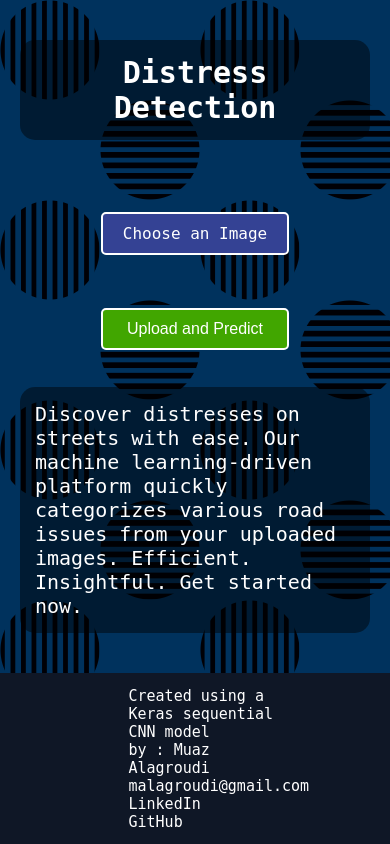
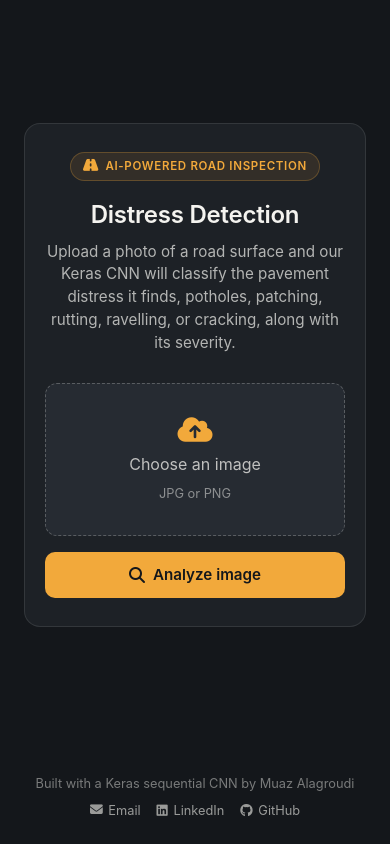
Before and after one commit to Muaz-Alagroudi/Distress, a Flask app: page / in a window 390 px wide. Run offline with Flask 3, Linux system fonts and the light colour scheme.

Commit message:
Restyle site from scratch with the Glyph design system
Rewrites templates/static from scratch: flat/minimal dark UI, CSS custom
property tokens (_variables.scss aliases into main.scss), mobile-first
layout, FontAwesome icons instead of plain text, and a color-coded
severity badge on the result page derived from the existing predicted
class string. Core functionality is unchanged: same /predict form flow,
same backend.py routes and model.

Removes the unused static/styles/results.css. Adds an npm-based SCSS
build (compiled main.css is committed, so the VPS doesn't need Node to
serve the site). Documented in DESIGN.md; README/DEPLOY updated to match.

```diff
--- /dev/null
+++ b/static/js/main.js
@@ -0,0 +1,14 @@
+const fileInput = document.getElementById('file-upload');
+const dropzoneLabel = document.getElementById('dropzone-label');
+const dropzoneText = document.getElementById('dropzone-text');
+const dropzoneHint = document.getElementById('dropzone-hint');
+
+if (fileInput) {
+    fileInput.addEventListener('change', () => {
+        const file = fileInput.files[0];
+        if (!file) return;
+        dropzoneLabel.classList.add('has-file');
+        dropzoneText.textContent = file.name;
+        dropzoneHint.textContent = 'Ready to analyze';
+    });
+}
--- /dev/null
+++ b/static/styles/_variables.scss
@@ -0,0 +1,38 @@
+// ─── Colors ──────────────────────────────────────────────────────────────────
+// Canonical hex values live in main.scss (:root custom properties). These are
+// short Sass aliases for use here, plus "-rgb" companions for rgba() calls: a
+// CSS custom property can't be passed directly as rgba()'s color argument, so
+// opacity variants need the raw channel numbers instead.
+$amber:      var(--color-primary);
+$amber-rgb:  var(--color-primary-rgb);
+$amber-tint: var(--color-primary-hover);
+
+$asphalt:     var(--color-bg);
+$asphalt-rgb: var(--color-bg-rgb);
+$surface:     var(--color-surface);
+$surface-raised: var(--color-surface-raised);
+
+$offwhite:     var(--color-text);
+$offwhite-rgb: var(--color-text-rgb);
+
+$success: var(--color-success);
+$warning: var(--color-warning);
+$danger:  var(--color-danger);
+
+// Hairlines on the dark background
+$line: rgba($offwhite-rgb, 0.1);
+
+// ─── Typography ────────────────────────────────────────────────────────────────
+$fw-display: 600;
+$fw-body:    400;
+$font-sans: 'Inter', system-ui, -apple-system, sans-serif;
+
+// ─── Spacing ─────────────────────────────────────────────────────────────────
+$card-radius: 16px;
+
+// ─── Breakpoints ─────────────────────────────────────────────────────────────
+$bp-sm: 480px;
+$bp-md: 768px;
+
+// ─── Transitions ─────────────────────────────────────────────────────────────
+$transition: 0.2s ease;
--- /dev/null
+++ b/static/styles/main.scss
@@ -0,0 +1,282 @@
+@use 'variables' as *;
+
+// ─── Design tokens ──────────────────────────────────────────────────────────────
+// Single source of truth: every rule below reads colors through a CSS custom
+// property rather than a hardcoded hex value (see _variables.scss for the
+// short $amber / $asphalt / etc. aliases used throughout this file).
+:root {
+  --color-primary: #F2A93B;          // road-marking amber: CTAs, links, focus
+  --color-primary-rgb: 242, 169, 59;
+  --color-primary-hover: #F7C270;    // lighter tint for hover states
+
+  --color-bg: #14171B;               // asphalt: page background
+  --color-bg-rgb: 20, 23, 27;
+  --color-surface: #1D2126;          // card background
+  --color-surface-raised: #262B32;   // dropzone / raised panels
+
+  --color-text: #F4F3EF;             // off-white primary text
+  --color-text-rgb: 244, 243, 239;
+
+  --color-success: #4ADE80;          // low severity
+  --color-warning: #FBBF24;          // medium severity
+  --color-danger: #F87171;           // high severity
+}
+
+// ─── Reset ───────────────────────────────────────────────────────────────────
+*, *::before, *::after {
+  box-sizing: border-box;
+}
+
+body {
+  margin: 0;
+  min-height: 100vh;
+  display: flex;
+  flex-direction: column;
+  background: $asphalt;
+  color: $offwhite;
+  font-family: $font-sans;
+  line-height: 1.5;
+}
+
+img {
+  max-width: 100%;
+  display: block;
+}
+
+a {
+  color: $amber;
+  text-decoration: none;
+  transition: color $transition;
+
+  &:hover {
+    color: $amber-tint;
+  }
+}
+
+// ─── Layout shell ────────────────────────────────────────────────────────────
+main {
+  flex: 1;
+  display: flex;
+  align-items: center;
+  justify-content: center;
+  padding: 3rem 1.5rem;
+}
+
+.card {
+  width: 100%;
+  max-width: 480px;
+  background: $surface;
+  border: 1px solid $line;
+  border-radius: $card-radius;
+  padding: 2.5rem;
+  text-align: center;
+
+  @media (max-width: $bp-sm) {
+    padding: 1.75rem 1.25rem;
+  }
+}
+
+.badge {
+  display: inline-flex;
+  align-items: center;
+  gap: 0.4rem;
+  padding: 0.3rem 0.75rem;
+  border-radius: 999px;
+  background: rgba($amber-rgb, 0.1);
+  border: 1px solid rgba($amber-rgb, 0.25);
+  color: $amber;
+  font-size: 0.72rem;
+  font-weight: $fw-display;
+  letter-spacing: 0.06em;
+  text-transform: uppercase;
+
+  i {
+    font-size: 0.85rem;
+  }
+}
+
+h1 {
+  margin: 1rem 0 0.5rem;
+  font-size: clamp(1.5rem, 5vw, 1.85rem);
+  font-weight: $fw-display;
+  letter-spacing: -0.01em;
+
+  &.title--sub {
+    margin-bottom: 0.75rem;
+  }
+}
+
+.intro {
+  margin: 0 0 1.75rem;
+  color: rgba($offwhite-rgb, 0.7);
+  font-size: 0.95rem;
+}
+
+// ─── Upload form ─────────────────────────────────────────────────────────────
+form {
+  display: flex;
+  flex-direction: column;
+  gap: 1rem;
+}
+
+.dropzone {
+  display: none;
+}
+
+.dropzone-label {
+  display: flex;
+  flex-direction: column;
+  align-items: center;
+  gap: 0.5rem;
+  padding: 2rem 1rem;
+  border: 1.5px dashed rgba($offwhite-rgb, 0.25);
+  border-radius: 12px;
+  background: $surface-raised;
+  color: rgba($offwhite-rgb, 0.75);
+  cursor: pointer;
+  transition: border-color $transition, color $transition;
+
+  i {
+    font-size: 1.75rem;
+    color: $amber;
+  }
+
+  &:hover,
+  &.has-file {
+    border-color: $amber;
+    color: $offwhite;
+  }
+}
+
+.dropzone-hint {
+  font-size: 0.8rem;
+  color: rgba($offwhite-rgb, 0.5);
+}
+
+// ─── Buttons ─────────────────────────────────────────────────────────────────
+.btn {
+  display: inline-flex;
+  align-items: center;
+  justify-content: center;
+  gap: 0.5rem;
+  padding: 0.85rem 1.5rem;
+  border: none;
+  border-radius: 10px;
+  font-family: inherit;
+  font-size: 0.95rem;
+  font-weight: $fw-display;
+  cursor: pointer;
+  transition: background $transition, transform $transition;
+
+  i {
+    font-size: 1rem;
+  }
+
+  &:focus-visible {
+    outline: 2px solid $amber;
+    outline-offset: 2px;
+  }
+}
+
+.btn--primary {
+  background: $amber;
+  color: $asphalt;
+
+  &:hover {
+    background: $amber-tint;
+  }
+
+  &:active {
+    transform: scale(0.98);
+  }
+}
+
+.btn--ghost {
+  background: transparent;
+  border: 1px solid rgba($offwhite-rgb, 0.25);
+  color: $offwhite;
+
+  &:hover {
+    border-color: $amber;
+    color: $amber;
+  }
+}
+
+// ─── Result page ─────────────────────────────────────────────────────────────
+.result-image {
+  border-radius: 10px;
+  border: 1px solid $line;
+  margin-bottom: 1.5rem;
+  max-height: 280px;
+  width: 100%;
+  object-fit: cover;
+}
+
+.severity {
+  display: inline-flex;
+  align-items: center;
+  gap: 0.4rem;
+  padding: 0.3rem 0.8rem;
+  border-radius: 999px;
+  font-size: 0.75rem;
+  font-weight: $fw-display;
+  text-transform: uppercase;
+  letter-spacing: 0.04em;
+  margin-bottom: 0.75rem;
+
+  &::before {
+    content: '';
+    width: 0.5rem;
+    height: 0.5rem;
+    border-radius: 50%;
+    background: currentColor;
+  }
+
+  &--low {
+    background: rgba($success, 0.12);
+    color: $success;
+  }
+
+  &--medium {
+    background: rgba($warning, 0.12);
+    color: $warning;
+  }
+
+  &--high {
+    background: rgba($danger, 0.12);
+    color: $danger;
+  }
+}
+
+.result-class {
+  margin: 0 0 1.75rem;
+  font-size: 1.1rem;
+  font-weight: $fw-display;
+}
+
+// ─── Footer ──────────────────────────────────────────────────────────────────
+footer {
+  padding: 1.5rem;
+  text-align: center;
+  font-size: 0.8rem;
+  color: rgba($offwhite-rgb, 0.45);
+}
+
+.footer-links {
+  display: flex;
+  align-items: center;
+  justify-content: center;
+  gap: 1rem;
+  margin-top: 0.5rem;
+
+  a {
+    display: inline-flex;
+    align-items: center;
+    gap: 0.35rem;
+    color: rgba($offwhite-rgb, 0.6);
+
+    &:hover {
+      color: $amber;
+    }
+  }
+}
--- a/templates/index.html
+++ b/templates/index.html
@@ -3,36 +3,42 @@
 <head>
     <meta charset="UTF-8">
     <meta name="viewport" content="width=device-width, initial-scale=1.0">
-    <title>Asphalt</title>
-    <link rel="stylesheet" href="{{ url_for('static',filename='styles/main.css') }}">
+    <title>Distress Detection</title>
+    <link rel="stylesheet" href="https://cdnjs.cloudflare.com/ajax/libs/font-awesome/6.5.2/css/all.min.css">
+    <link rel="stylesheet" href="{{ url_for('static', filename='styles/main.css') }}">
 </head>
 <body>
-<header>
-    <h1 class="header">Distress Detection</h1>
-    <form action="{{ url_for('predict') }}" method="post" enctype="multipart/form-data">
+<main>
+    <div class="card">
+        <span class="badge"><i class="fa-solid fa-road"></i> AI-powered road inspection</span>
+        <h1>Distress Detection</h1>
+        <p class="intro">
+            Upload a photo of a road surface and our Keras CNN will classify the pavement
+            distress it finds, potholes, patching, rutting, ravelling, or cracking, along
+            with its severity.
+        </p>
 
-        <!--        <input type="file" name="file" accept="image/*" class="choose">-->
-        <input type="file" name="file" accept="image/*" class="choose" id="file-upload">
-        <label for="file-upload" class="choose-button">Choose an Image</label>
-
-
-        <button type="submit" class="submit">Upload and Predict</button>
-    </form>
-    <p class="intro">
-        Discover distresses on streets with ease. Our machine learning-driven platform quickly
-        categorizes various road issues from your uploaded images. Efficient. Insightful. Get started now.
-    </p>
-</header>
+        <form action="{{ url_for('predict') }}" method="post" enctype="multipart/form-data">
+            <input type="file" name="file" accept="image/*" class="dropzone" id="file-upload" required>
+            <label for="file-upload" class="dropzone-label" id="dropzone-label">
+                <i class="fa-solid fa-cloud-arrow-up"></i>
+                <span id="dropzone-text">Choose an image</span>
+                <span class="dropzone-hint" id="dropzone-hint">JPG or PNG</span>
+            </label>
+            <button type="submit" class="btn btn--primary">
+                <i class="fa-solid fa-magnifying-glass"></i> Analyze image
+            </button>
+        </form>
+    </div>
+</main>
 <footer>
-    <div class="footer">
-        Created using a Keras sequential CNN model <br>
-        by : Muaz Alagroudi <br>
-        malagroudi@gmail.com <br>
-        <a href=" https://www.linkedin.com/in/muaz-alagroudi-3b00bb223" target="_blank">LinkedIn</a> <br>
-        <a href=" https://github.com/Muaz-Alagroudi" target="_blank">GitHub</a>
+    Built with a Keras sequential CNN by Muaz Alagroudi
+    <div class="footer-links">
+        <a href="mailto:malagroudi@gmail.com"><i class="fa-solid fa-envelope"></i> Email</a>
+        <a href="https://www.linkedin.com/in/muaz-alagroudi-3b00bb223" target="_blank" rel="noopener"><i class="fa-brands fa-linkedin"></i> LinkedIn</a>
+        <a href="https://github.com/Muaz-Alagroudi" target="_blank" rel="noopener"><i class="fa-brands fa-github"></i> GitHub</a>
     </div>
-
 </footer>
-
+<script src="{{ url_for('static', filename='js/main.js') }}"></script>
 </body>
 </html>
```
Also changed, not shown: DEPLOY.md (+3 -1 lines), DESIGN.md (added, +39 -0 lines), package.json (added, +13 -0 lines), static/styles/results.css (deleted, +0 -97 lines), templates/result.html (+29 -18 lines), README.md, package-lock.json (added), static/styles/main.css.
